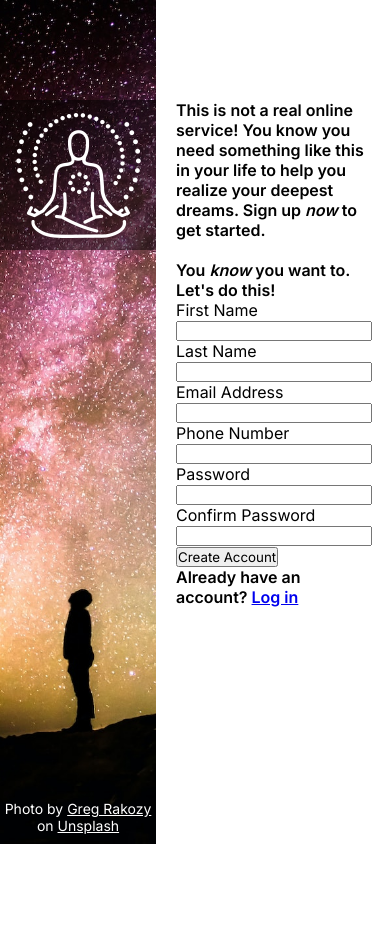
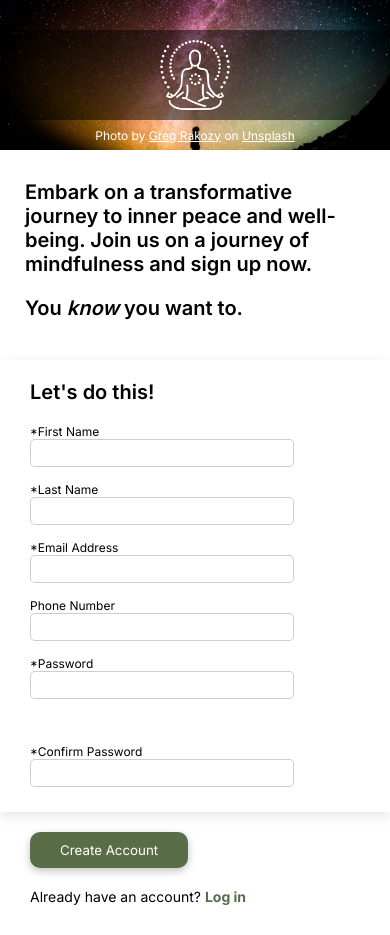
Before and after one commit to mkling-coding/sign-up-form, a plain HTML site: page index.html in a window 390 px wide. Before the commit the page ends 844 px from the top, so only its background shows below. Drawn offline with Linux system fonts and the light colour scheme.

Commit message:
Finish site

```diff
--- a/index.html
+++ b/index.html
@@ -5,6 +5,12 @@
     <meta name="viewport" content="width=device-width, initial-scale=1.0">
     <title>Sign-up form</title>
     <link rel="stylesheet" href="style.css">
+    <link rel="apple-touch-icon" sizes="180x180" href="favicons/apple-touch-icon.png">
+    <link rel="icon" type="image/png" sizes="32x32" href="favicons/favicon-32x32.png">
+    <link rel="icon" type="image/png" sizes="16x16" href="favicons/favicon-16x16.png">
+    <link rel="manifest" href="favicons/site.webmanifest">
+    <meta name="msapplication-TileColor" content="#da532c">
+    <meta name="theme-color" content="#ffffff">
 </head>
 <body>
     <div id="container">
@@ -15,34 +21,56 @@
             <p id="picture-credit">Photo by <a href="https://unsplash.com/@grakozy?utm_content=creditCopyText&utm_medium=referral&utm_source=unsplash">Greg Rakozy</a> on <a href="https://unsplash.com/photos/silhouette-photography-of-person-oMpAz-DN-9I?utm_content=creditCopyText&utm_medium=referral&utm_source=unsplash">Unsplash</a></p>
         </div>
         <div id="signup-div">
-            <p>This is not a real online service! You know you need something like this in your life to help you realize your deepest dreams. Sign up <em>now</em> to get started.</p>
-            <br>
-            <p>You <em>know</em> you want to.</p>
+            <div id="signup-copy">
+                <p class="bold">Embark on a transformative journey to inner peace and well-being. Join us on a journey of mindfulness and sign up now.</p>
+                <br>
+                <p class="bold">You <em>know</em> you want to.</p>
+            </div>
             <form id="signup-form">
                 <div id="enter-info">
-                    <p>Let's do this!</p>
-                    <label for="first_name">First Name</label>
-                    <input type="text" name="first_name" id="first_name">
+                    <p class="bold">Let's do this!</p>
+                    <fieldset>
+                    <div class="input-item">
+                        <label for="first_name">*First Name</label>
+                        <input type="text" name="first_name" id="first_name" required>
+                    </div>
 
-                    <label for="last_name">Last Name</label>
-                    <input type="text" name="last_name" id="last_name">
+                    <div class="input-item">
+                        <label for="last_name">*Last Name</label>
+                        <input type="text" name="last_name" id="last_name" required>
+                    </div>
+                    </fieldset>
 
-                    <label for="user_email">Email Address</label>
-                    <input type="email" name="user_email" id="user_email">
+                    <fieldset>
+                    <div class="input-item">
+                        <label for="user_email">*Email Address</label>
+                        <input type="email" name="user_email" id="user_email" required>
+                    </div>
 
-                    <label for="user_phone">Phone Number</label>
-                    <input type="number" name="user_number" id="user_number">
+                    <div class="input-item">
+                        <label for="user_phone">Phone Number</label>
+                        <input type="tel" name="user_number" id="user_number" title="Enter 10-digit phone number with no dashes or dots (EX: 1234567890)" pattern="[0-9]{10}">
+                    </div>
+                    </fieldset>
 
-                    <label for="user_password">Password</label>
-                    <input type="password" name="user_password" id="user_password">
+                    <fieldset>
+                    <div class="input-item">
+                        <label for="user_password">*Password</label>
+                        <input type="password" name="user_password" id="user_password" required>
+                        <p id="password-check"></p>
+                    </div>
 
-                    <label for="confirm_password">Confirm Password</label>
-                    <input type="password" name="confirm_password" id="confirm_password">
+                    <div class="input-item">
+                        <label for="confirm_password">*Confirm Password</label>
+                        <input type="password" name="confirm_password" id="confirm_password" required>
+                    </div>
+                    </fieldset>
                 </div>
                 <button type="submit">Create Account</button>
-                <p>Already have an account? <a href="#">Log in</a></p>
+                <p id="haveAccount">Already have an account? <a href="#">Log in</a></p>
             </form>
         </div>
     </div>
+    <script src="script.js"></script>
 </body>
 </html>
--- /dev/null
+++ b/script.js
@@ -0,0 +1,20 @@
+let password = document.querySelector("#user_password");
+let confirmPassword = document.querySelector("#confirm_password");
+let warning = document.querySelector("#password-check")
+
+const validatePassword = () => {
+    if (password.value != confirmPassword.value) {
+        confirmPassword.setCustomValidity("Passwords don't match");
+        warning.textContent = "* Passwords don't match"
+        password.style.border = "1px solid red";
+        confirmPassword.style.border = "1px solid red";
+    } else {
+        confirmPassword.setCustomValidity('');
+        warning.textContent = "";
+        password.style.border = "1px solid rgba(94, 94, 94, 0.3)";
+        confirmPassword.style.border = "1px solid rgba(94, 94, 94, 0.3)"
+    }
+}
+
+password.onchange = validatePassword;
+confirmPassword.onkeyup = validatePassword;
--- a/style.css
+++ b/style.css
@@ -1,4 +1,9 @@
 @import url('https://fonts.googleapis.com/css2?family=Inter:wght@100;200;300;400;500;600;700;800;900&display=swap');
+
+:root {
+    --green: #596D48;
+    --darkGreen: #3e4c32;
+}
 
 * {
     padding: 0;
@@ -10,6 +15,8 @@
 #container {
     display: flex;
 }
+
+/* Picture div */
 
 #picture-div {
     width: 40%;
@@ -25,7 +32,7 @@
 #logo-div {
     width: 100%;
     height: 150px;
-    margin-top: 100px;
+    margin-top: 150px;
     background-color: rgb(0, 0, 0, 0.5);
     display: flex;
     justify-content: center;
@@ -47,11 +54,147 @@
     color: white;
 }
 
+
+@media screen and (max-width: 940px) {
+
+    #container {
+        flex-wrap: wrap;
+    }
+
+    #picture-div {
+        width: 100%;
+        height: 150px;
+        flex-wrap: wrap;
+    }
+
+    #logo-div {
+        height: 90px;
+        margin-top: 30px;
+    }
+
+    #picture-div img {
+        width: 70px;
+    }
+
+    #picture-credit {
+        position: static;
+        font-size: 12px;
+    }
+}
+
+/* Signup div */
+
 #signup-div {
     width: 60%;
-    padding: 100px 20px;
+    padding: 120px 0px 0px 0px;
 }
 
-#signup-div p {
+#signup-copy {
+    padding: 0px 25px;
+}
+
+.bold {
     font-weight: 600;
+    font-size: 20px;
 }
+
+#signup-form {
+    width: 100%;
+    margin: 40px 0px 20px 0px;
+}
+
+#enter-info {
+    width: 100%;
+    box-shadow: rgba(0, 0, 0, 0.1) 0px 4px 12px;
+    padding: 10px 30px;
+}
+
+#enter-info p {
+    padding: 10px 0px;
+}
+
+fieldset {
+    display: flex;
+    padding: 10px 0px;
+    border: none;
+}
+
+.input-item label {
+    display: block;
+    font-size: 12px;
+}
+
+.input-item input {
+    padding: 5px;
+    width: 220px;
+    margin-right: 80px;
+    border: 1px solid rgba(94, 94, 94, 0.3);
+    border-radius: 5px;
+}
+
+.input-item input:active {
+    box-shadow: rgba(0, 0, 0, 0.1) 0px 4px 12px;
+}
+
+#password-check {
+    color: red;
+    font-size: 12px;
+    font-weight: 400;
+}
+
+button {
+    background-color: var(--green);
+    border: none;
+    border-radius: 10px;
+    color: white;
+    padding: 10px 30px;
+    margin: 20px 30px;
+    box-shadow: rgba(0, 0, 0, 0.24) 0px 3px 8px;
+}
+
+button:hover {
+    cursor: pointer;
+    background-color: var(--darkGreen);
+    transition: 1s;
+}
+
+#haveAccount {
+    margin: 0px 30px;
+    font-size: 14px;
+}
+
+#haveAccount a {
+    color: var(--green);
+    text-decoration: none;
+    font-weight: bolder;
+}
+
+#haveAccount a:hover {
+    text-decoration: underline;
+}
+
+@media screen and (max-width: 940px) {
+    #signup-div {
+        width: 100%;
+        padding: 30px 0px 10px 0px;
+    }
+}
+
+@media screen and (max-width: 632px) {
+
+    #enter-info p {
+        padding-bottom: 20px;
+    }
+
+
+    .input-item input {
+        width: 80%;
+        min-width: 220px;
+        margin-bottom: 15px;
+    }
+
+    fieldset {
+        flex-direction: column;
+        padding: 0px;
+    }
+}
```
Also changed, not shown: favicons/browserconfig.xml (added, +9 -0 lines), favicons/android-chrome-192x192.png (added), favicons/android-chrome-384x384.png (added), favicons/apple-touch-icon.png (added), favicons/favicon-16x16.png (added), favicons/favicon-32x32.png (added), favicons/favicon.ico (added), favicons/mstile-150x150.png (added), favicons/site.webmanifest (added).
